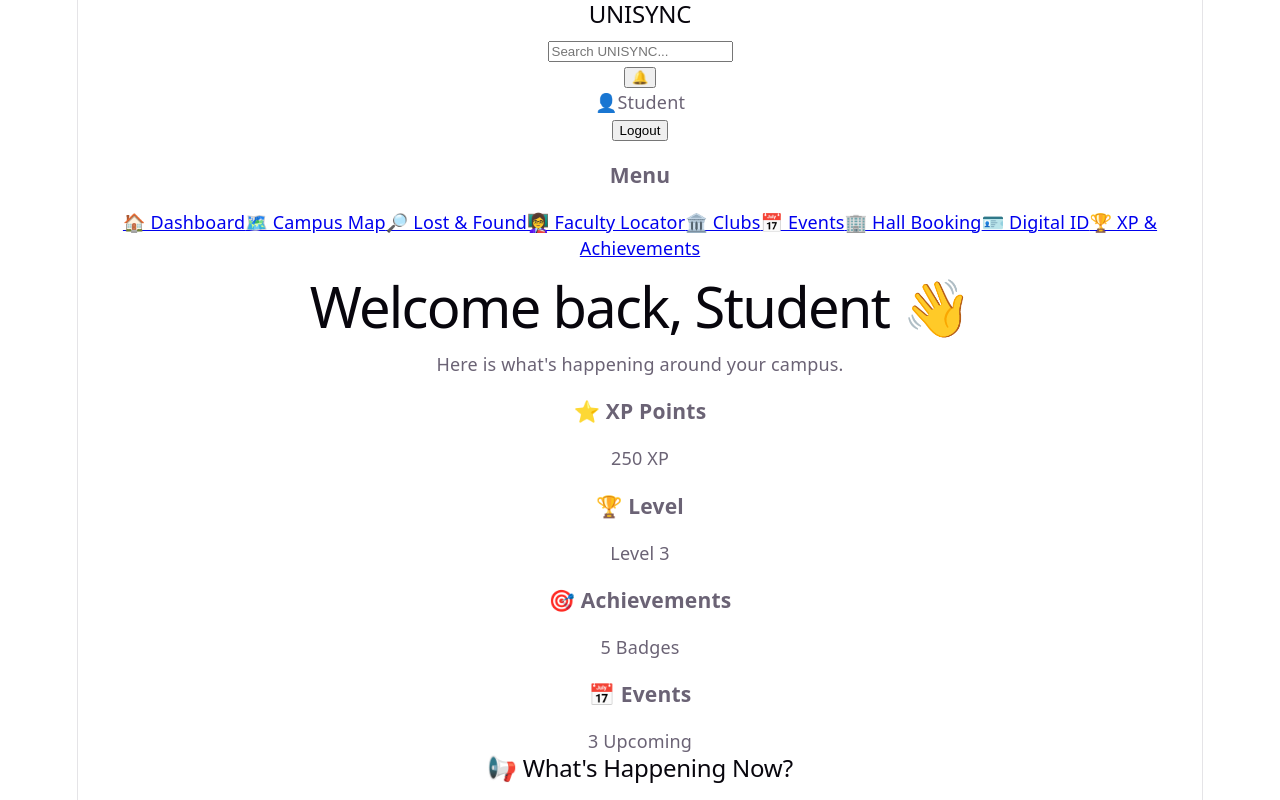
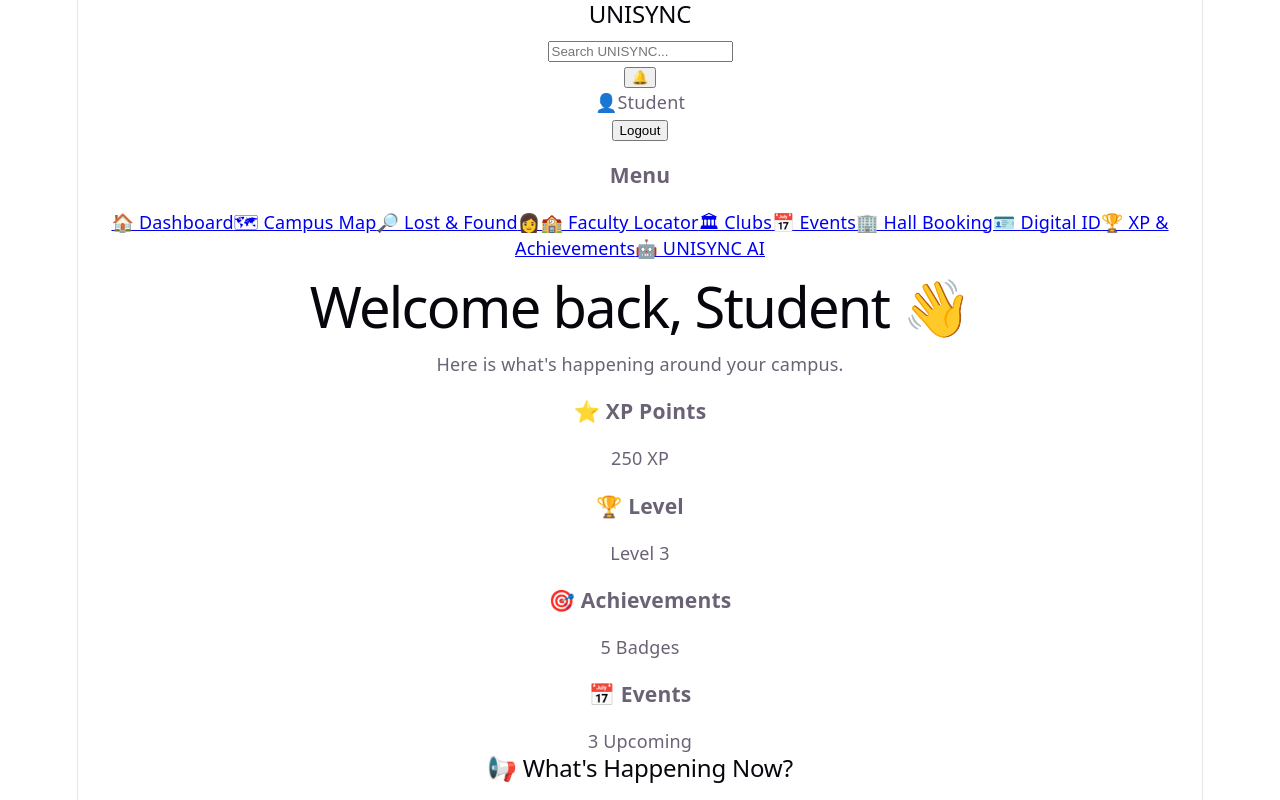
Before and after one commit to tarunyavoltair/UNISYNC, a React app in the folder frontend/: page /student in a window 1280 px wide. Shown: the top 800 px of the page. Built offline with nearby package versions, Linux system fonts and the light colour scheme; the HTML template or start-up script is replaced by a standard one.

Commit message:
Add UNISYNC AI to sidebar

```diff
--- a/frontend/src/components/Sidebar.jsx
+++ b/frontend/src/components/Sidebar.jsx
@@ -9,13 +9,13 @@ function Sidebar() {
       <nav>
         <Link to="/student">🏠 Dashboard</Link>
 
-        <Link to="/student/map">🗺️ Campus Map</Link>
+        <Link to="/student/map">🗺 Campus Map</Link>
 
         <Link to="/student/lost-found">🔎 Lost & Found</Link>
 
-        <Link to="/student/faculty">👩‍🏫 Faculty Locator</Link>
+        <Link to="/student/faculty">👩🏫 Faculty Locator</Link>
 
-        <Link to="/student/clubs">🏛️ Clubs</Link>
+        <Link to="/student/clubs">🏛 Clubs</Link>
 
         <Link to="/student/events">📅 Events</Link>
 
@@ -24,6 +24,8 @@ function Sidebar() {
         <Link to="/student/digital-id">🪪 Digital ID</Link>
 
         <Link to="/student/achievements">🏆 XP & Achievements</Link>
+
+        <Link to="/student/ai">🤖 UNISYNC AI</Link>
       </nav>
     </aside>
   );
```
